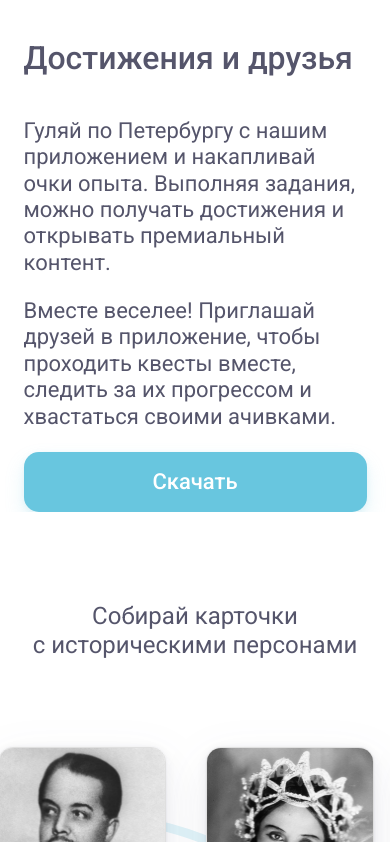
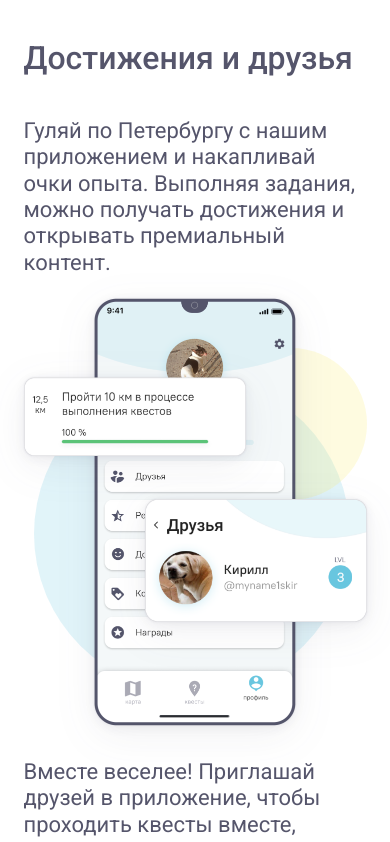
Before and after one commit to dh-center/quest-landing, a Next.js app: page / in a window 390 px wide. Shown: the part 2959-3801 px from the top of the page. Built offline with nearby package versions, Linux system fonts and the light colour scheme.

Commit message:
fix main section

```diff
--- a/lib/useBreakpoint.ts
+++ b/lib/useBreakpoint.ts
@@ -21,7 +21,7 @@ const getDeviceConfig = (width: number): MediaConfig => {
 };
 
 const useBreakpoint = (): MediaConfig => {
-  const [brkPnt, setBrkPnt] = useState(() => getDeviceConfig(window.innerWidth));
+  const [brkPnt, setBrkPnt] = useState(() => process.browser ? getDeviceConfig(window.innerWidth) : {});
 
   useEffect(() => {
     const calcInnerWidth = throttle(function () {
--- a/sections/AchievementsAndFriends.tsx
+++ b/sections/AchievementsAndFriends.tsx
@@ -4,6 +4,7 @@ import Section from '../components/lib/Section';
 import Title from '../components/lib/Title';
 import Button from '../components/lib/Button';
 import Container from '../components/lib/Container';
+import useBreakpoint from '../lib/useBreakpoint';
 
 const TextBlock = styled.div`
   display: inline-block;
@@ -28,11 +29,103 @@ const DescriptionParagraph = styled.p`
   margin-bottom: 1em;
 `;
 
-const Phone = styled.img`
+const PhoneWrapper = styled.div`
   margin-top: 135px;
+  position: relative;
 
   @media(max-width: 425px) {
-    display: none;
+    margin-top: 0;
+    margin-bottom: 30px;
+    height: 431px;
+  }
+`;
+
+const BlueCircle = styled.div`
+  width: 416px;
+  height: 416px;
+  border-radius: 50%;
+
+  background: #68C6DF;
+  opacity: 0.2;
+
+  position: absolute;
+  top: 104px;
+  left: 122px;
+
+  @media(max-width: 425px) {
+    width: 316px;
+    height: 316px;
+
+    top: 78px;
+    left: 10px;
+  }
+`;
+
+const YellowCircle = styled.div`
+  width: 208px;
+  height: 208px;
+  border-radius: 50%;
+
+  background: #F7E864;
+  opacity: 0.2;
+
+  position: absolute;
+  top: 67px;
+  left: 352px;
+
+  @media(max-width: 425px) {
+    width: 152px;
+    height: 152px;
+
+    top: 50px;
+    right: 0;
+    left: auto;
+  }
+`;
+
+const Phone = styled.img`
+  width: 269px;
+
+  position: absolute;
+  left: 196px;
+
+  filter: var(--shadow-filter-medium);
+
+  @media(max-width: 425px) {
+    width: 202px;
+    left: 50%;
+    transform: translateX(-50%);
+  }
+`;
+
+const LeftBlock = styled.img`
+  width: 260px;
+
+  position: absolute;
+  top: 105px;
+  filter: var(--shadow-filter-large);
+
+  @media(max-width: 425px) {
+    width: 222px;
+
+    top: 79px;
+  }
+`;
+
+const RightBlock = styled.img`
+  width: 260px;
+
+  position: absolute;
+  top: 265px;
+  left: 360px;
+  filter: var(--shadow-filter-large);
+
+  @media(max-width: 425px) {
+    width: 222px;
+
+    top: 201px;
+    right: 0;
+    left: auto;
   }
 `;
 
@@ -40,6 +133,8 @@ const Phone = styled.img`
  * Achievements and friend section component
  */
 export default function AchievementsAndFriends(): ReactElement {
+  const breakpoints = useBreakpoint();
+
   return (
     <Section>
       <Container>
@@ -50,12 +145,31 @@ export default function AchievementsAndFriends(): ReactElement {
           <DescriptionParagraph>
             Гуляй по Петербургу с нашим приложением и накапливай очки опыта. Выполняя задания, можно получать достижения и открывать премиальный контент.
           </DescriptionParagraph>
+          {
+            breakpoints.isXs &&
+            <PhoneWrapper>
+              <BlueCircle/>
+              <YellowCircle/>
+              <Phone src='/images/screenshots/account/phone.png'/>
+              <LeftBlock src='/images/screenshots/account/achievements.png'/>
+              <RightBlock src='/images/screenshots/account/friends.png'/>
+            </PhoneWrapper>
+          }
           <DescriptionParagraph>
             Вместе веселее! Приглашай друзей в приложение, чтобы проходить квесты вместе, следить за их прогрессом и хвастаться своими ачивками.
           </DescriptionParagraph>
           <Button href='https://github.com/dh-center/quest'>Скачать</Button>
         </TextBlock>
-        <Phone src="/images/screenshots/account.png" alt="Скриншот окна аккаунта"/>
+        {
+          !breakpoints.isXs &&
+          <PhoneWrapper>
+            <BlueCircle/>
+            <YellowCircle/>
+            <Phone src='/images/screenshots/account/phone.png'/>
+            <LeftBlock src='/images/screenshots/account/achievements.png'/>
+            <RightBlock src='/images/screenshots/account/friends.png'/>
+          </PhoneWrapper>
+        }
       </Container>
     </Section>
   );
--- a/sections/QuestsAndQuizzes.tsx
+++ b/sections/QuestsAndQuizzes.tsx
@@ -105,7 +105,6 @@ const RightBlock = styled.img`
   }
 `;
 
-
 const TextBlock = styled.div`
   display: inline-block;
   width: 460px;
```
Also changed, not shown: public/images/screenshots/account.png (deleted), public/images/screenshots/quest-catalog.png (added).
